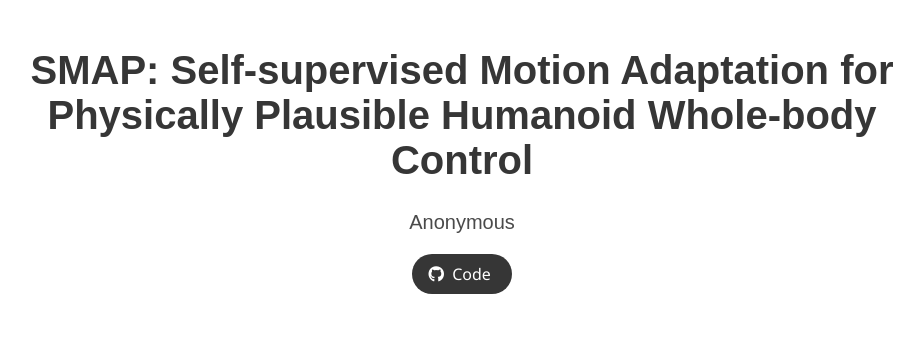
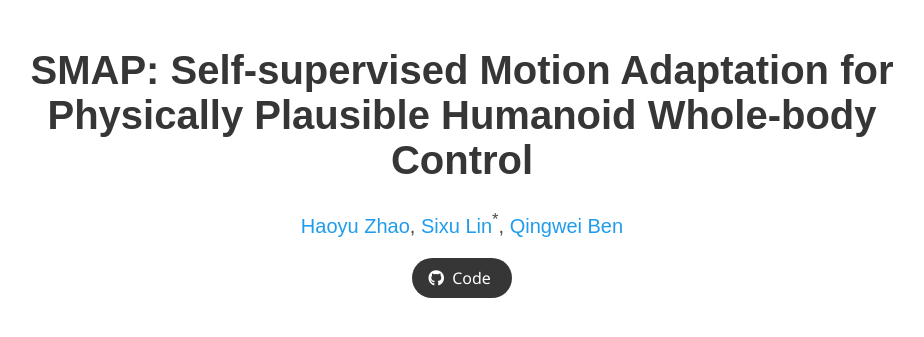
Before and after one commit to smap-project/smap-project.github.io, a plain HTML site: page index.html in a window 1280 px wide. Shown: the top 337 px of the page, without its empty margins (178-1102 px from the left). Drawn offline with nearby package versions, Linux system fonts and the light colour scheme; some icons are missing; a web font is replaced by a local one.

Commit message:
Update index.html

```diff
--- a/index.html
+++ b/index.html
@@ -55,14 +55,13 @@
             <h1 class="title is-2 publication-title">SMAP: Self-supervised Motion Adaptation for Physically Plausible Humanoid Whole-body Control</h1>
             <div class="is-size-5 publication-authors">
               <!-- Paper authors -->
-<!--               <span class="author-block">
-                <a href="FIRST AUTHOR PERSONAL LINK" target="_blank">Anonymous</a>,</span> -->
-              <span>Anonymous</span>
-<!--                 <span class="author-block">
-                  <a href="SECOND AUTHOR PERSONAL LINK" target="_blank">Second Author</a><sup>*</sup>,</span>
+              <span class="author-block">
+                <a href="https://scholar.google.com/citations?user=ymXRJBYAAAAJ&hl=zh-CN" target="_blank">Haoyu Zhao</a>,</span>
+                <span class="author-block">
+                  <a target="_blank">Sixu Lin</a><sup>*</sup>,</span>
                   <span class="author-block">
-                    <a href="THIRD AUTHOR PERSONAL LINK" target="_blank">Third Author</a>
-                  </span> -->
+                    <a href="https://scholar.google.com/citations?user=BeMiq1AAAAAJ&hl=zh-CN&oi=ao" target="_blank">Qingwei Ben</a>
+                  </span>
                   </div>
 
 <!--                   <div class="is-size-5 publication-authors">
```
